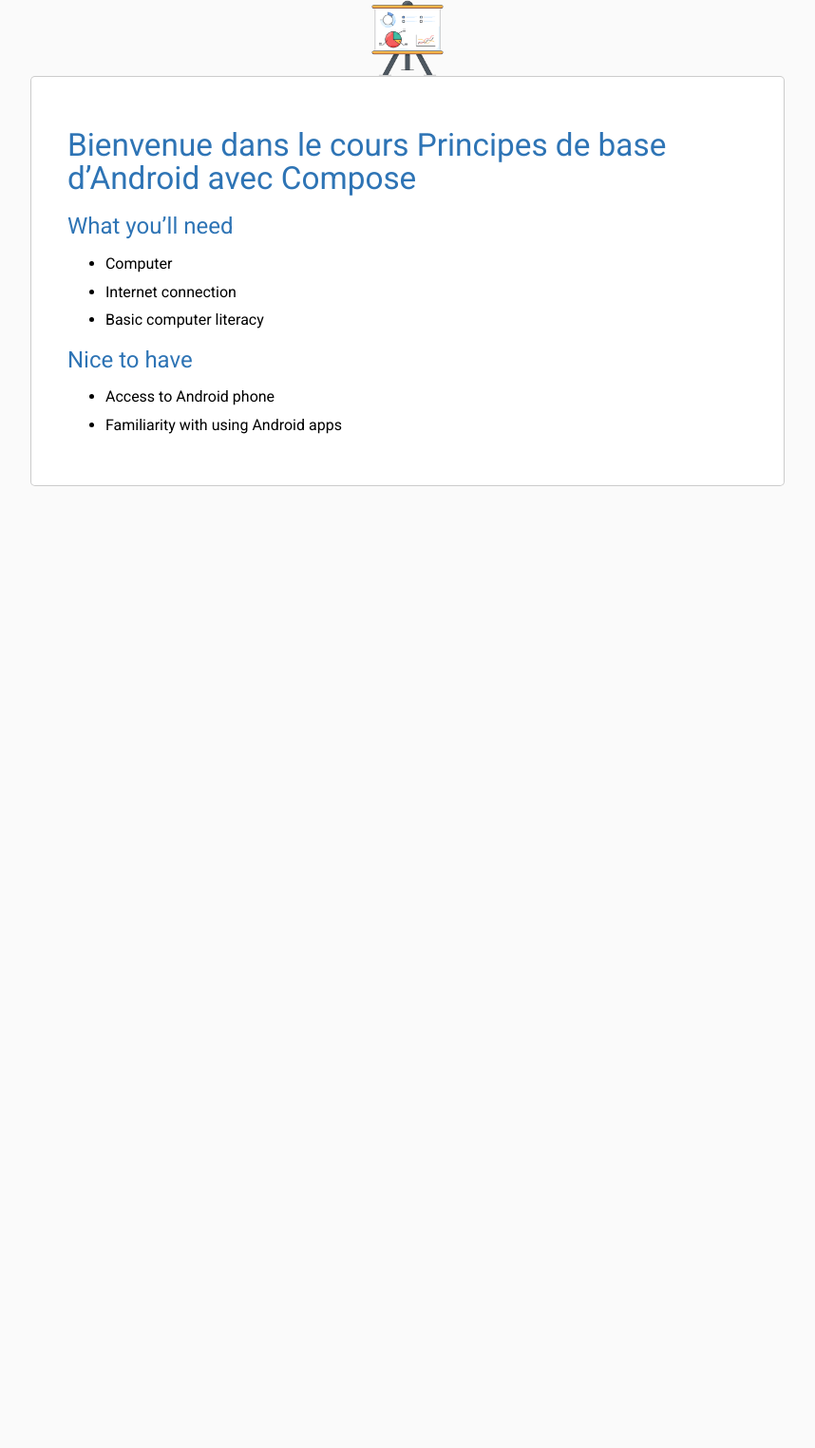
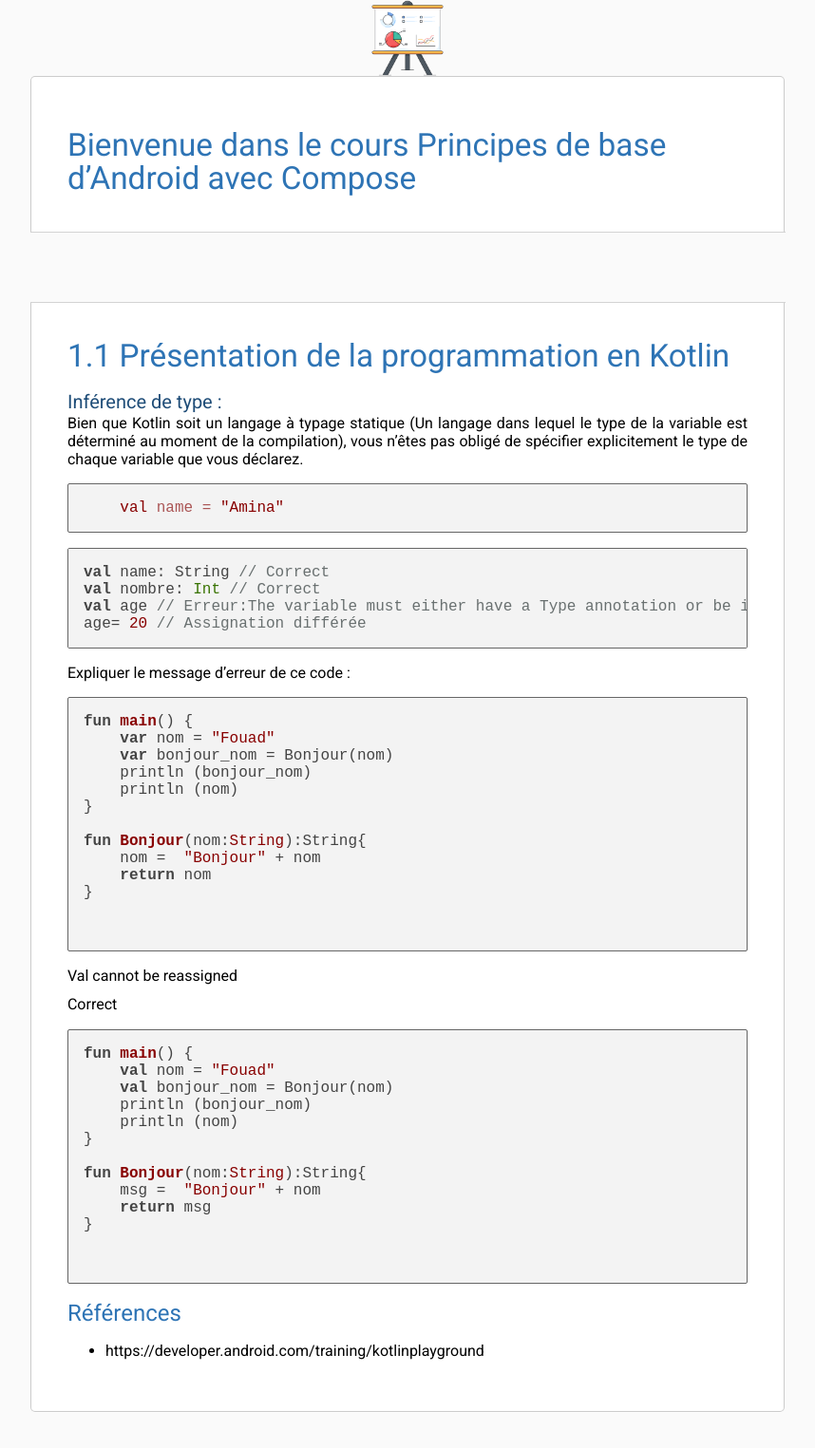
Before and after one commit to solicoders/Assaid-Amina-autoformation-android, a Jekyll site: the page built from docs/Présentation-de-Kotlin/rendus.md, in a window 1280 px wide. Shown: the whole page at 95% size, without its empty margins (211-1069 px from the left). Built offline with Jekyll 4.4.1, drawn with Linux system fonts in a browser that asks for light colours; our own code applies the rules of GitHub Pages for plain Markdown files; before the commit the page ends 900 px from its top, so only the background shows below that.

Commit message:
exercice

````diff
--- a/docs/Présentation-de-Kotlin/rendus.md
+++ b/docs/Présentation-de-Kotlin/rendus.md
@@ -6,13 +6,61 @@ order: 2
 
 # Bienvenue dans le cours Principes de base d'Android avec Compose
 
-## What you'll need
+# 1.1 Présentation de la programmation en Kotlin
 
-- Computer
-- Internet connection
-- Basic computer literacy
+### Inférence de type :
 
-## Nice to have
+Bien que Kotlin soit un langage à typage statique (Un langage dans lequel le type de la variable est déterminé au moment de la compilation), vous n’êtes pas obligé de spécifier explicitement le type de chaque variable que vous déclarez.
 
-- Access to Android phone
-- Familiarity with using Android apps
+```kotlin
+    val name = "Amina"
+```
+
+```kotlin
+val name: String // Correct
+val nombre: Int // Correct
+val age // Erreur:The variable must either have a Type annotation or be initialized
+age= 20 // Assignation différée
+```
+
+Expliquer le message d'erreur de ce code :
+
+```kotlin
+fun main() {
+    var nom = "Fouad"
+    var bonjour_nom = Bonjour(nom)
+    println (bonjour_nom)
+    println (nom)
+}
+
+fun Bonjour(nom:String):String{
+    nom =  "Bonjour" + nom
+    return nom
+}
+
+
+```
+Val cannot be reassigned
+
+
+Correct
+
+
+```kotlin
+fun main() {
+    val nom = "Fouad"
+    val bonjour_nom = Bonjour(nom)
+    println (bonjour_nom)
+    println (nom)
+}
+
+fun Bonjour(nom:String):String{
+    msg =  "Bonjour" + nom
+    return msg
+}
+
+
+```
+
+## Références
+- https://developer.android.com/training/kotlinplayground
````
Also changed, not shown: 1 other file.
